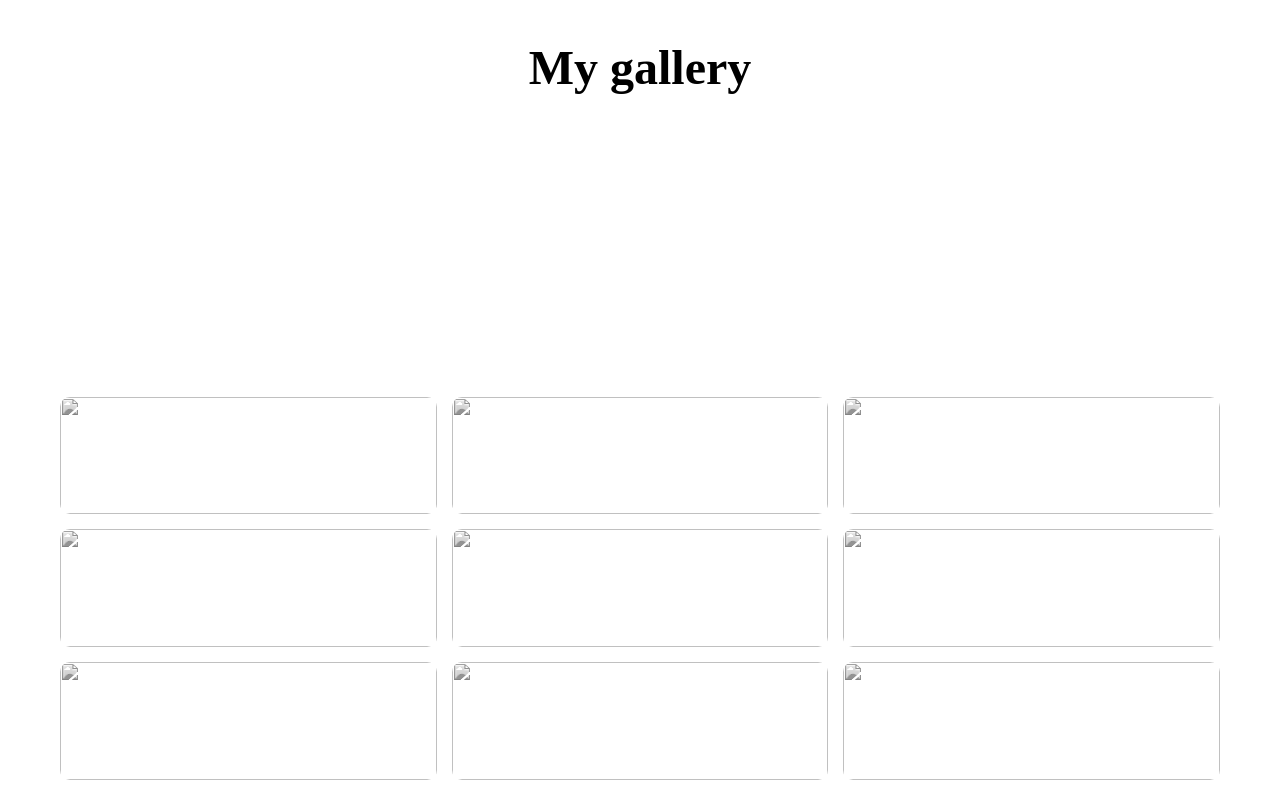
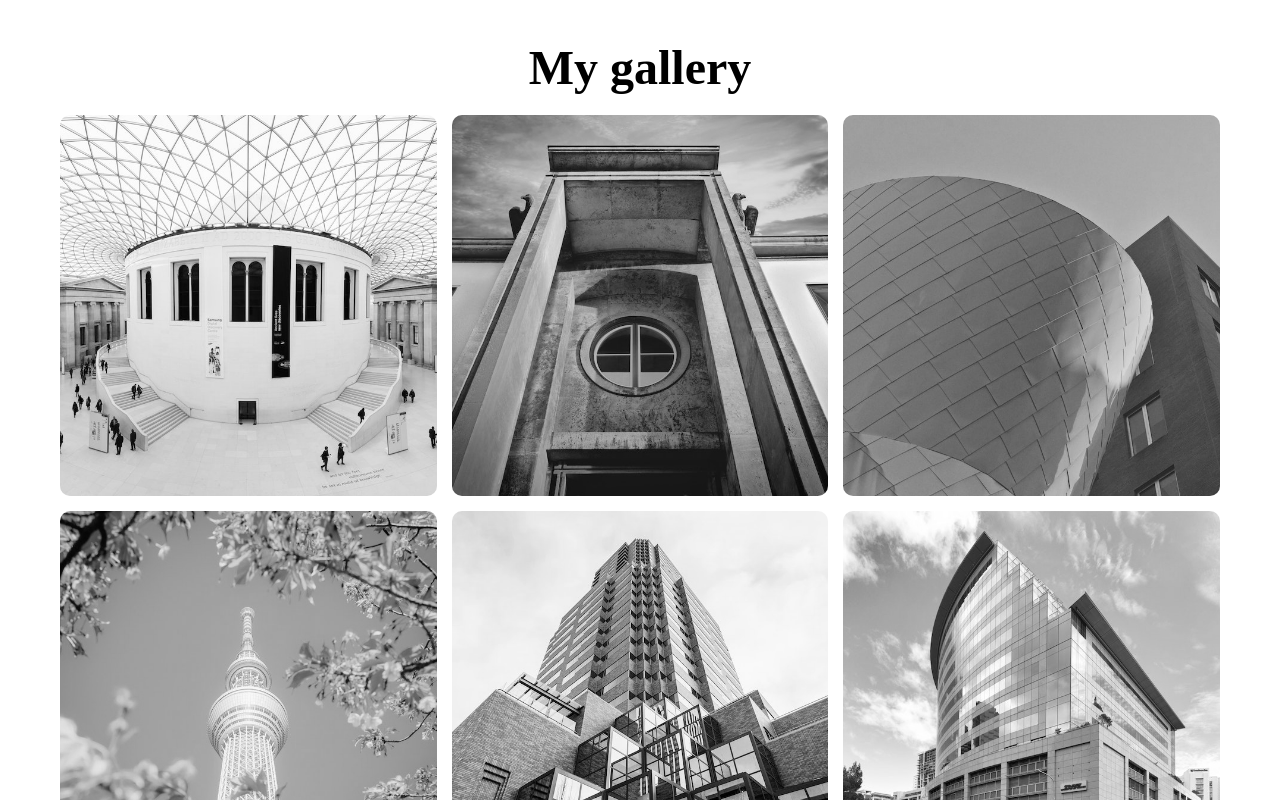
Before and after one commit to Simran-1313/My-gallery, a plain HTML site: page index.html in a window 1280 px wide. Drawn offline with Linux system fonts and the light colour scheme.

Commit message:
changes in index.html

```diff
--- a/index.html
+++ b/index.html
@@ -13,39 +13,39 @@
             <h1>My gallery</h1>
             <div class="gallery">
             <figure class="image">
-                <img  src="/imagegallery/images/image1.jpg">
+                <img  src="/images/image1.jpg">
                 <figcaption>Image 1</figcaption>
             </figure>
             <figure class="image">
-                <img  src="/imagegallery/images/image2.jpeg">
+                <img  src="/images/image2.jpeg">
                 <figcaption>Image 2</figcaption>
             </figure>
             <figure class="image">
-                <img  src="/imagegallery/images/image3.jpeg">
+                <img  src="/images/image3.jpeg">
                 <figcaption>Image 3</figcaption>
             </figure>
             <figure class="image">
-                <img  src="/imagegallery/images/image4.jpeg">
+                <img  src="/images/image4.jpeg">
                 <figcaption>Image 4</figcaption>
             </figure>
             <figure class="image">
-                <img  src="/imagegallery/images/image5.jpeg">
+                <img  src="/images/image5.jpeg">
                 <figcaption>Image 5</figcaption>
             </figure>
             <figure class="image">
-                <img  src="/imagegallery/images/image6.jpeg">
+                <img  src="/images/image6.jpeg">
                 <figcaption>Image 6</figcaption>
             </figure>
             <figure class="image">
-                <img  src="/imagegallery/images/image7.jpeg">
+                <img  src="/images/image7.jpeg">
                 <figcaption>Image 7</figcaption>
             </figure>
             <figure class="image">
-                <img  src="/imagegallery/images/image8.jpeg">
+                <img  src="/images/image8.jpeg">
                 <figcaption>Image 8</figcaption>
             </figure>
             <figure class="image">
-                <img  src="/imagegallery/images/image9.jpeg">
+                <img  src="/images/image9.jpeg">
                 <figcaption>Image 9</figcaption>
             </figure>
         </div>
```
